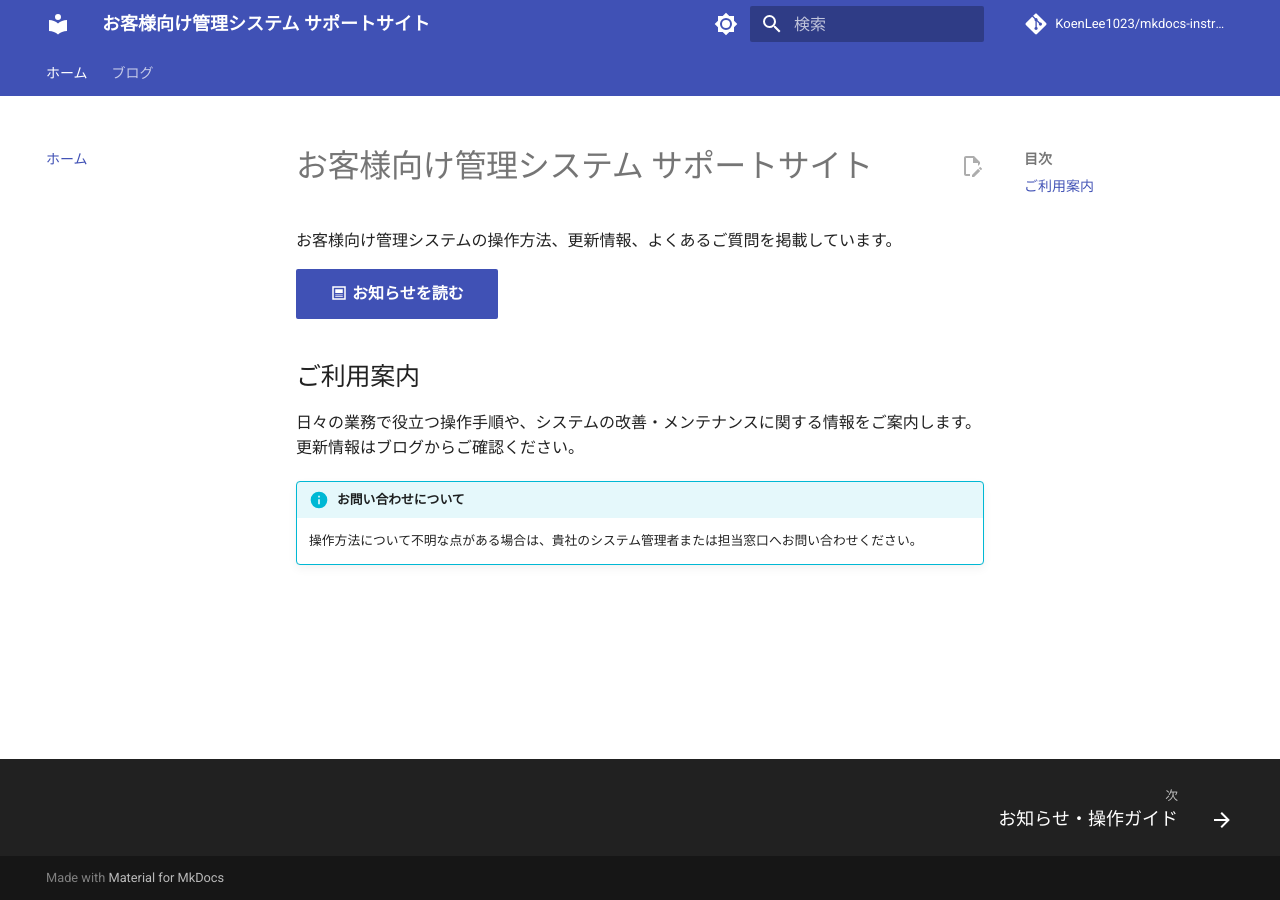
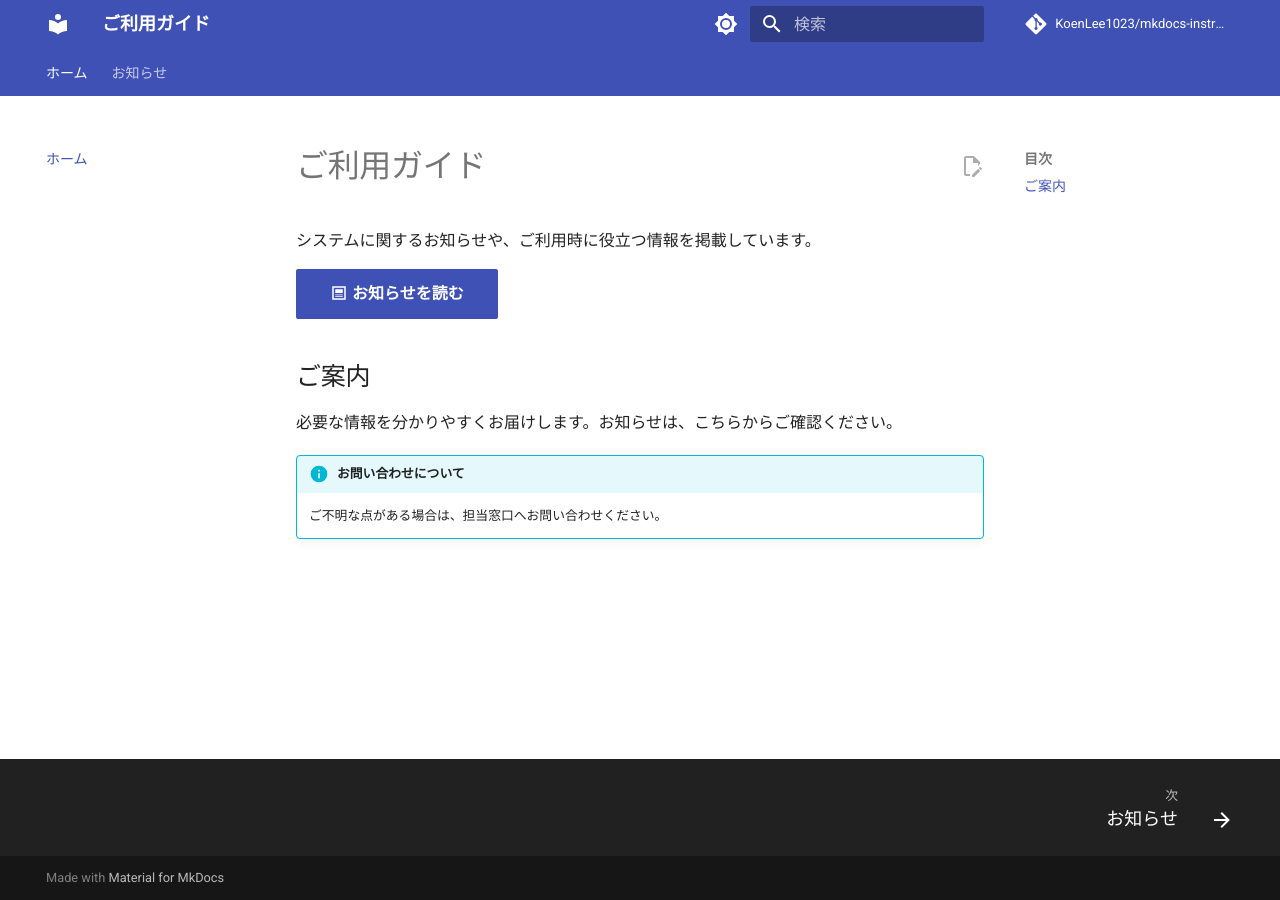
Before and after one commit to KoenLee1023/mkdocs-instruction, an MkDocs documentation site: the page built from docs/index.md, in a window 1280 px wide. Built offline with MkDocs 1.6.1 and Material for MkDocs 9.7.7, drawn with Linux system fonts in a browser that asks for light colours; comment, search, counter and statistics services are not loaded.

```diff
--- a/docs/index.md
+++ b/docs/index.md
@@ -1,13 +1,13 @@
-# お客様向け管理システム サポートサイト
+# ご利用ガイド
 
-お客様向け管理システムの操作方法、更新情報、よくあるご質問を掲載しています。
+システムに関するお知らせや、ご利用時に役立つ情報を掲載しています。
 
-[:material-post-outline: お知らせを読む](blog/index.md){ .md-button .md-button--primary }
+[:material-post-outline: お知らせを読む](information/index.md){ .md-button .md-button--primary }
 
-## ご利用案内
+## ご案内
 
-日々の業務で役立つ操作手順や、システムの改善・メンテナンスに関する情報をご案内します。更新情報はブログからご確認ください。
+必要な情報を分かりやすくお届けします。お知らせは、こちらからご確認ください。
 
 !!! info "お問い合わせについて"
 
-    操作方法について不明な点がある場合は、貴社のシステム管理者または担当窓口へお問い合わせください。
+    ご不明な点がある場合は、担当窓口へお問い合わせください。
--- a/mkdocs.yml
+++ b/mkdocs.yml
@@ -1,5 +1,5 @@
-site_name: お客様向け管理システム サポートサイト
-site_description: お客様向け管理システムの操作案内・更新情報
+site_name: ご利用ガイド
+site_description: システムに関するご案内
 site_url: https://koenlee1023.github.io/mkdocs-instruction/
 
 theme:
@@ -31,8 +31,8 @@ plugins:
   - search:
       lang: ja
   - blog:
-      blog_dir: blog
-      post_dir: "{blog}/posts"
+      blog_dir: information
+      post_dir: "{blog}/updates"
       post_date_format: long
       post_url_date_format: yyyy/MM/dd
       post_url_format: "{date}/{slug}"
@@ -48,8 +48,8 @@ plugins:
 
 nav:
   - ホーム: index.md
-  - ブログ:
-      - blog/index.md
+  - お知らせ:
+      - information/index.md
 
 markdown_extensions:
   - admonition
```
Also changed, not shown: docs/blog/index.md (deleted, +0 -3 lines), docs/blog/posts/support-site-introduction.md (deleted, +0 -23 lines), docs/information/index.md (added, +3 -0 lines), docs/information/updates/guide-overview.md (added, +23 -0 lines), docs/information/updates/information-overview.md (renamed from docs/blog/posts/using-the-support-site.md, +2 -2 lines), docs/information/.authors.yml (renamed from docs/blog/.authors.yml).
